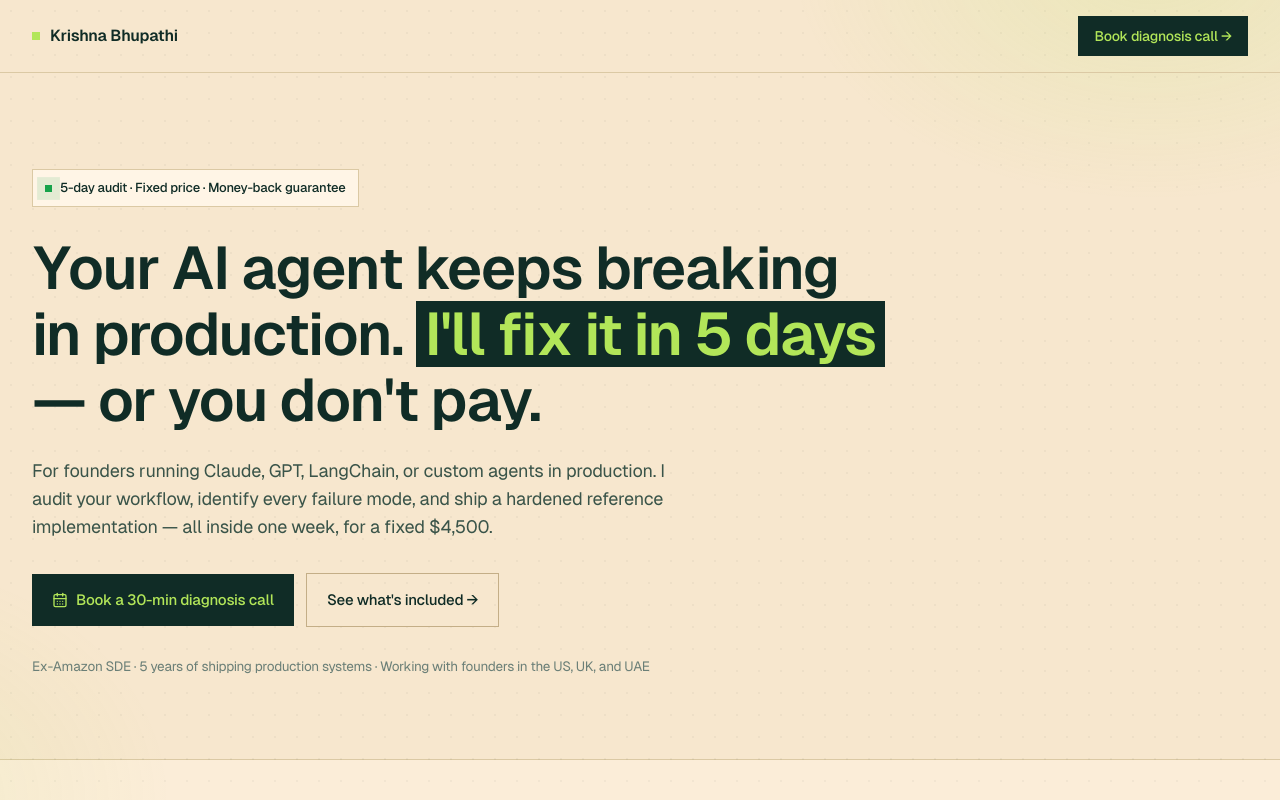
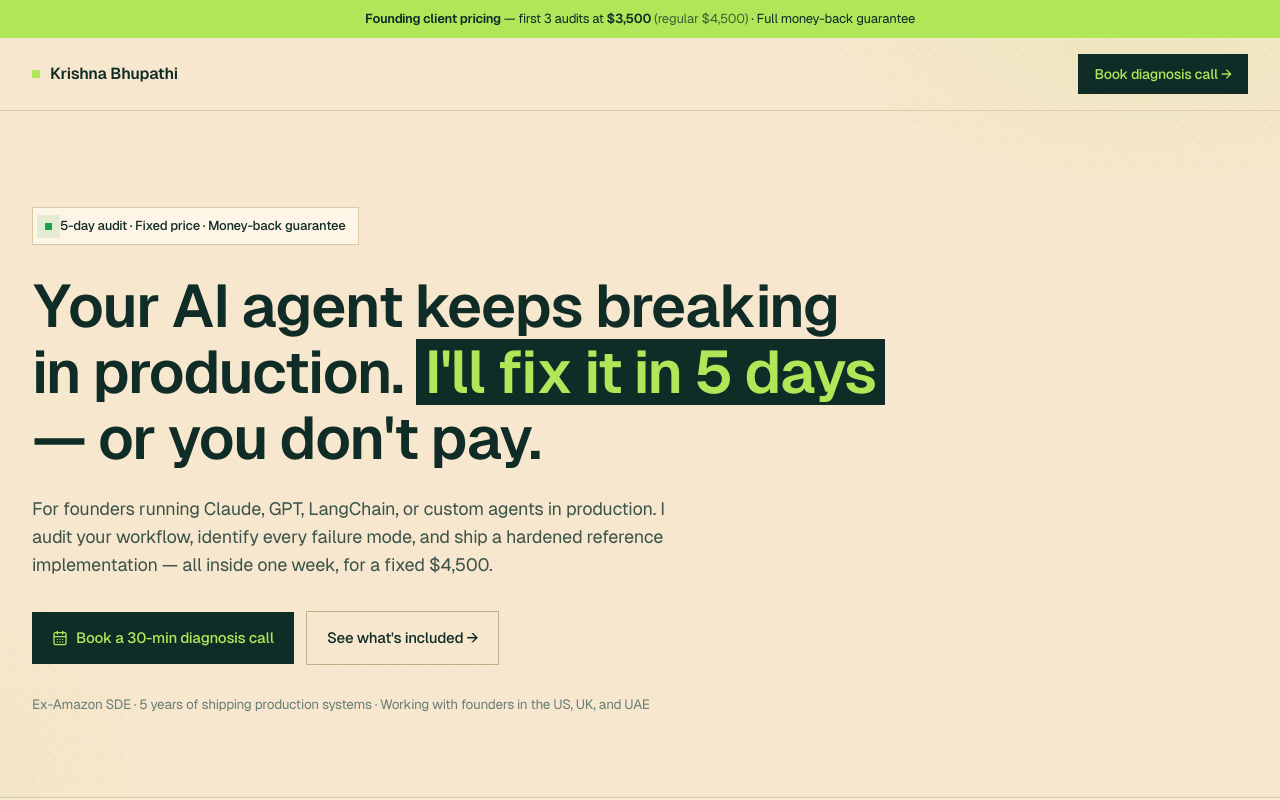
Before and after one commit to krishnanbhupathi/bhupathi-dev, a React (Vite) app: page /audit in a window 1280 px wide. Shown: the top 800 px of the page. Built offline with nearby package versions, Linux system fonts and the light colour scheme.

Commit message:
feat(audit): add founding client pricing banner
- $3,500 first-3 offer with full money-back guarantee
- regular $4,500 anchor preserved on offer section

```diff
--- a/src/pages/Audit.tsx
+++ b/src/pages/Audit.tsx
@@ -126,6 +126,21 @@ export const Audit = () => {
 
   return (
     <div id="top" className="pb-24 sm:pb-0">
+      {/* Founding client banner */}
+      <div className="bg-accent text-text relative z-[2]">
+        <Container className="py-2 sm:py-2.5 flex items-center justify-center text-center">
+          <span
+            className="text-[12px] sm:text-[13px] leading-[1.4]"
+            style={{ letterSpacing: '-0.32px' }}
+          >
+            <strong className="font-semibold">Founding client pricing</strong> — first 3
+            audits at <strong className="font-semibold">$3,500</strong>{' '}
+            <span className="opacity-70">(regular $4,500)</span> · Full money-back
+            guarantee
+          </span>
+        </Container>
+      </div>
+
       {/* Top wordmark + secondary CTA */}
       <div className="border-b border-line relative z-[2]">
         <Container className="py-4 flex items-center justify-between gap-4">
```
